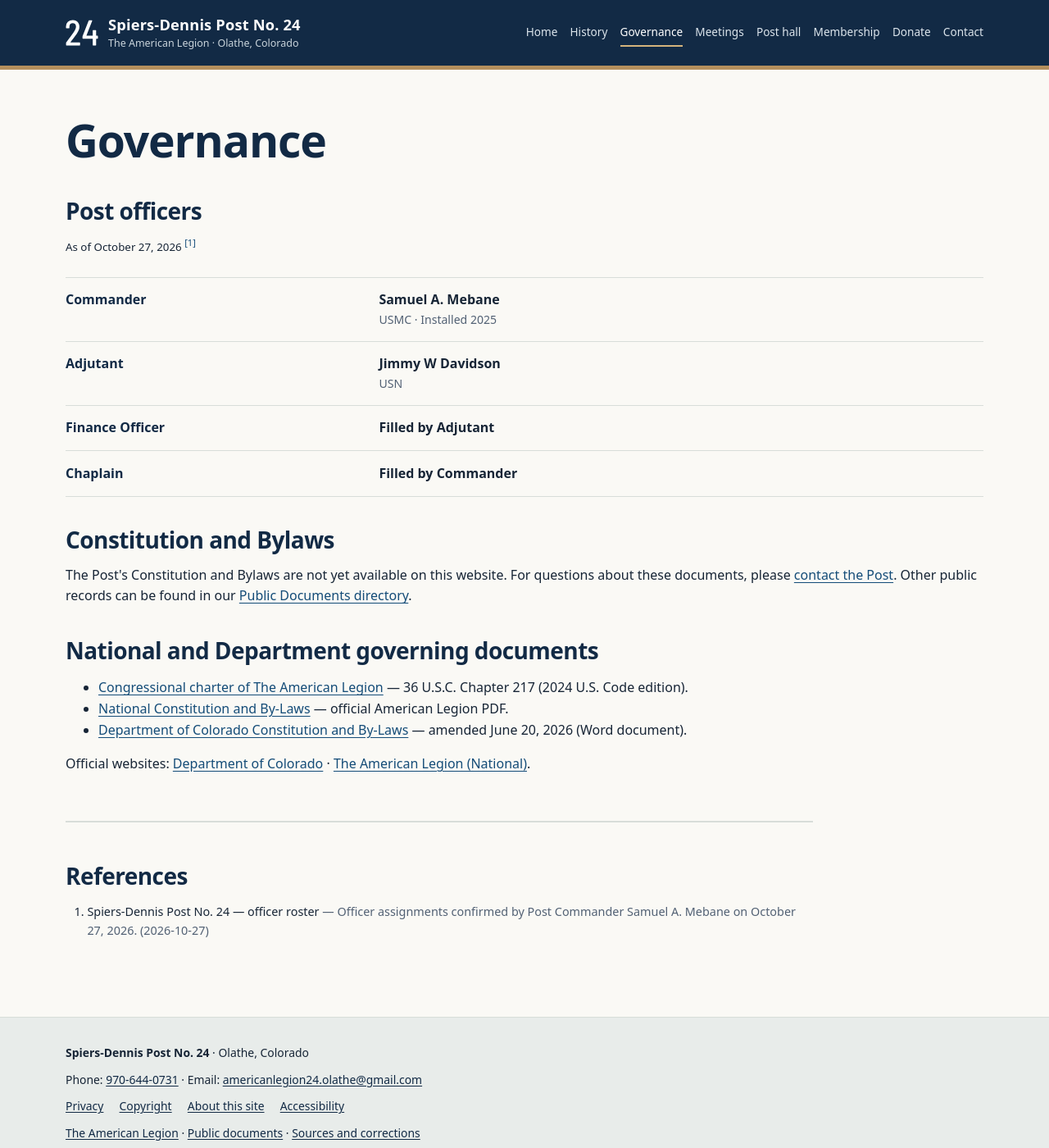
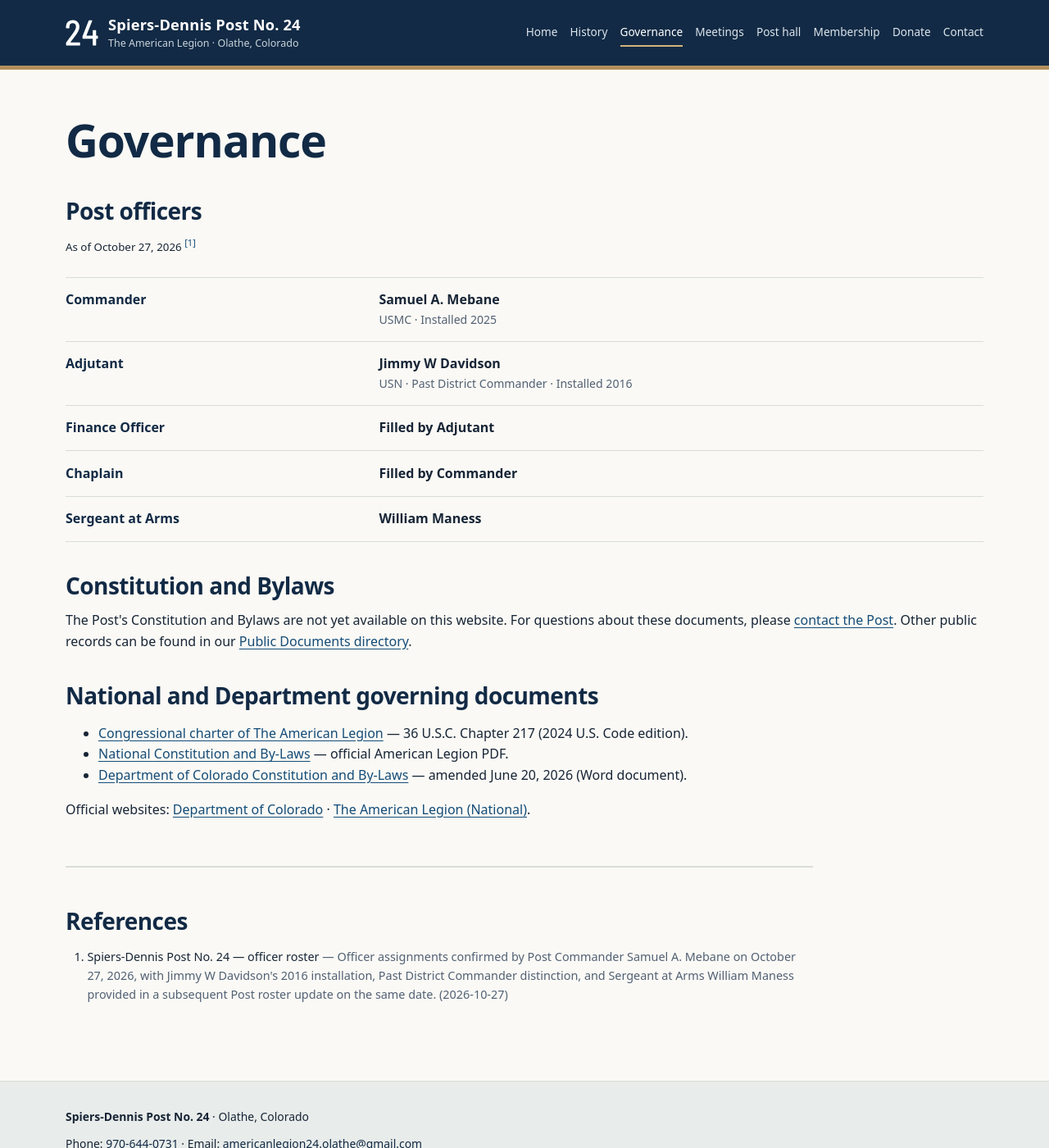
Before and after one commit to SPIERS-DENNIS-POST/spiers-dennis-post.github.io, a Jekyll site: the page built from governance/index.md, in a window 1280 px wide and 1400 px high. Shown: the whole window at 82% size. Built offline with Jekyll 4.4.1, drawn with Linux system fonts in a browser that asks for light colours.

Commit message:
Update Jimmy Davidson tenure and honor; add William Maness as Sergeant at Arms

```diff
--- a/_data/officers.yml
+++ b/_data/officers.yml
@@ -9,15 +9,21 @@
     name: Jimmy W Davidson
     service_branch: U.S. Navy
     service_abbreviation: USN
+    distinction: Past District Commander
+  - id: maness
+    name: William Maness
 offices:
   - name: Commander
     person_id: mebane
     installed_year: 2025
   - name: Adjutant
     person_id: davidson
+    installed_year: 2016
   - name: Finance Officer
     person_id: davidson
     filled_by_role: Adjutant
   - name: Chaplain
     person_id: mebane
     filled_by_role: Commander
+  - name: Sergeant at Arms
+    person_id: maness
--- a/_data/sources.yml
+++ b/_data/sources.yml
@@ -13,7 +13,7 @@
   published_on: 2026-01-30
 - id: post-officer-roster-2026-10-27
   title: Spiers-Dennis Post No. 24 — officer roster
-  details: Officer assignments confirmed by Post Commander Samuel A. Mebane on October 27, 2026.
+  details: Officer assignments confirmed by Post Commander Samuel A. Mebane on October 27, 2026, with Jimmy W Davidson's 2016 installation, Past District Commander distinction, and Sergeant at Arms William Maness provided in a subsequent Post roster update on the same date.
   published_on: 2026-10-27
 - id: post-meetings-2026-10-27
   title: Spiers-Dennis Post No. 24 — meeting schedule
--- a/governance/index.md
+++ b/governance/index.md
@@ -15,7 +15,7 @@
 {% assign person = site.data.officers.people | where: "id", office.person_id | first %}
 <div class="fact-row" id="{{ office.name | slugify }}">
 <dt>{{ office.name | escape }}</dt>
-<dd>{% if office.filled_by_role %}<strong>Filled by {{ office.filled_by_role | escape }}</strong>{% else %}<strong>{{ person.name | escape }}</strong><small class="entry-meta">{{ person.service_abbreviation | escape }}{% if office.installed_year %} · Installed {{ office.installed_year }}{% endif %}</small>{% endif %}</dd>
+<dd>{% if office.filled_by_role %}<strong>Filled by {{ office.filled_by_role | escape }}</strong>{% else %}<strong>{{ person.name | escape }}</strong>{% if person.service_abbreviation or person.distinction or office.installed_year %}<small class="entry-meta">{% if person.service_abbreviation %}{{ person.service_abbreviation | escape }}{% endif %}{% if person.distinction %}{% if person.service_abbreviation %} · {% endif %}{{ person.distinction | escape }}{% endif %}{% if office.installed_year %}{% if person.service_abbreviation or person.distinction %} · {% endif %}Installed {{ office.installed_year }}{% endif %}</small>{% endif %}{% endif %}</dd>
 </div>
 {% endfor %}
 </dl>
```
